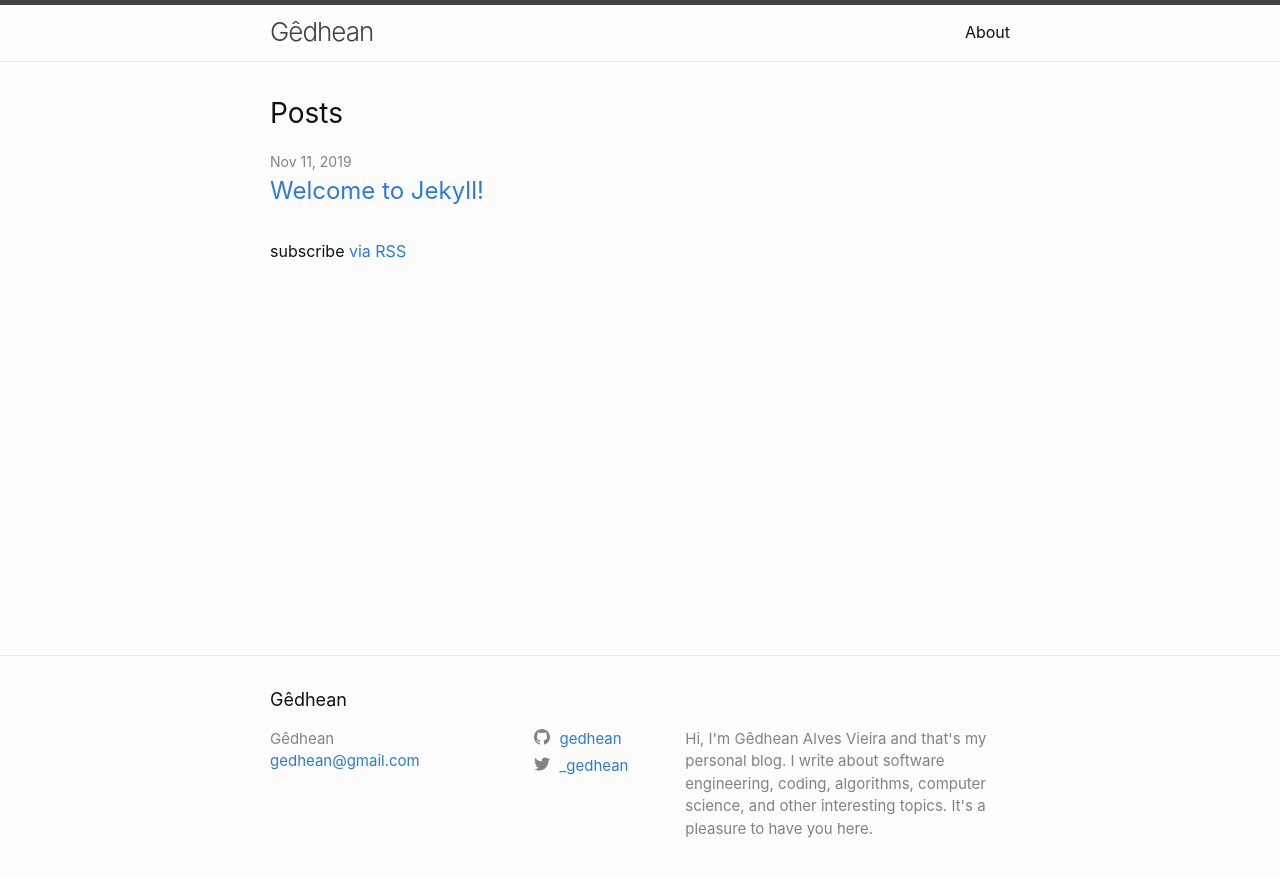
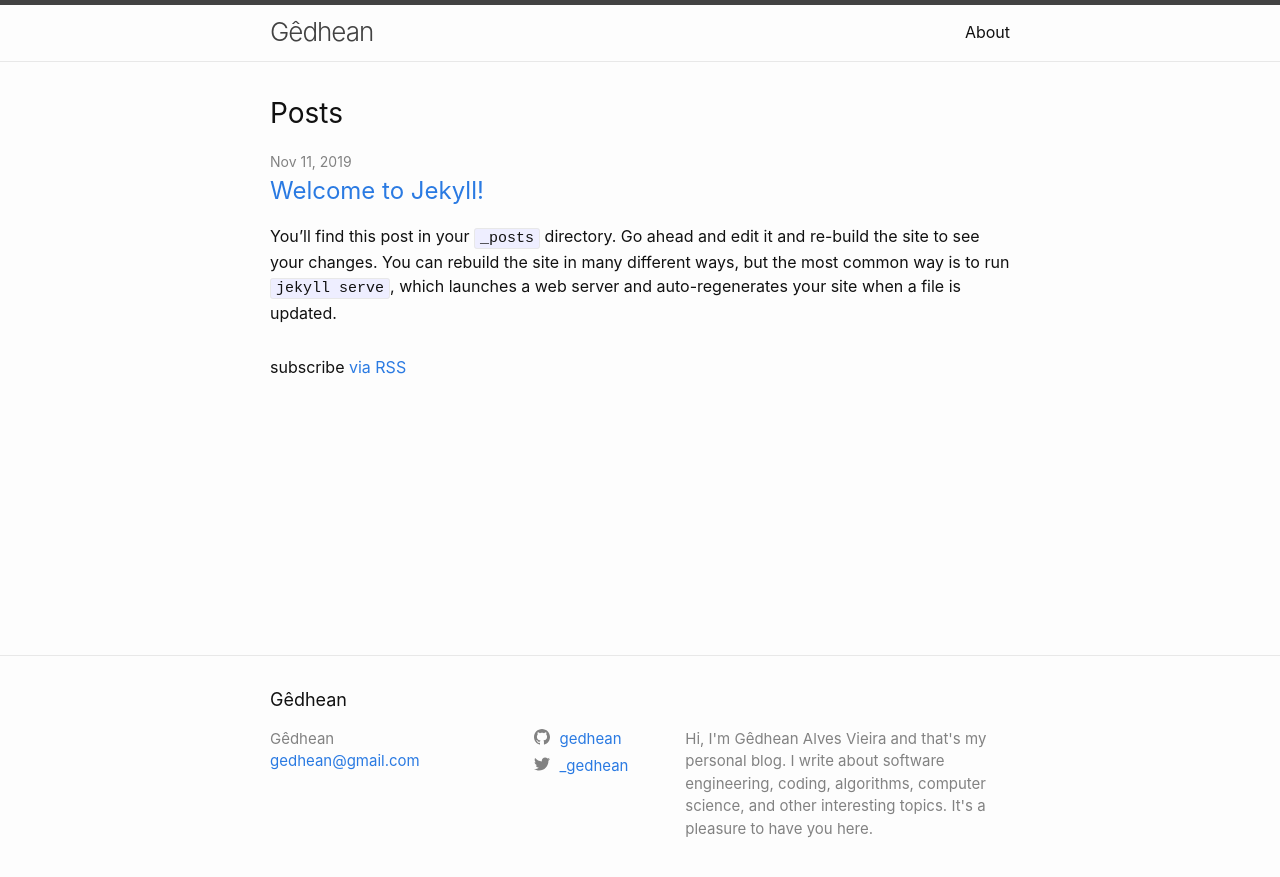
Before and after one commit to gedhean/gedhean.github.io, a Jekyll site: the page built from index.markdown, in a window 1280 px wide. Shown: the top 877 px of the page. Built offline with Jekyll 4.4.1, drawn with Linux system fonts in a browser that asks for light colours.

Commit message:
add githug configs

```diff
--- a/_config.yml
+++ b/_config.yml
@@ -24,8 +24,8 @@ description: >- # this means to ignore newlines until "baseurl:"
   Hi, I'm Gêdhean Alves Vieira and that's my personal blog. I write about
   software engineering, coding, algorithms, computer science, and other interesting topics.
   It's a pleasure to have you here.
-baseurl: "" # the subpath of your site, e.g. /blog
-url: "" # the base hostname & protocol for your site, e.g. http://example.com
+baseurl: "/blog" # the subpath of your site, e.g. /blog
+url: "https://gedhean.github.io/" # the base hostname & protocol for your site, e.g. http://example.com
 twitter_username: _gedhean
 github_username:  gedhean
 
@@ -34,6 +34,7 @@ plugins:
   - jekyll-feed
   - jekyll-seo-tag
 permalink: /:title
+show_excerpts: true
 
 # Exclude from processing.
 # The following items will not be processed, by default.
```
